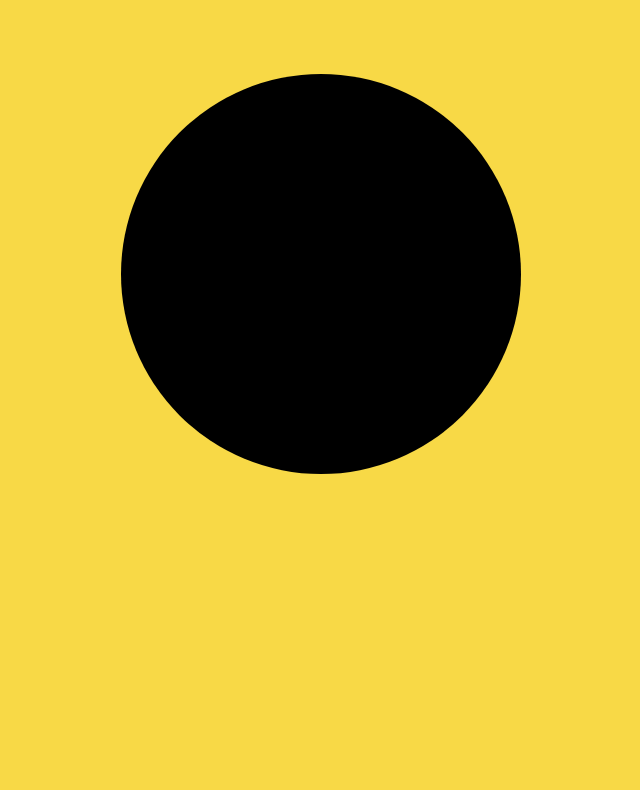
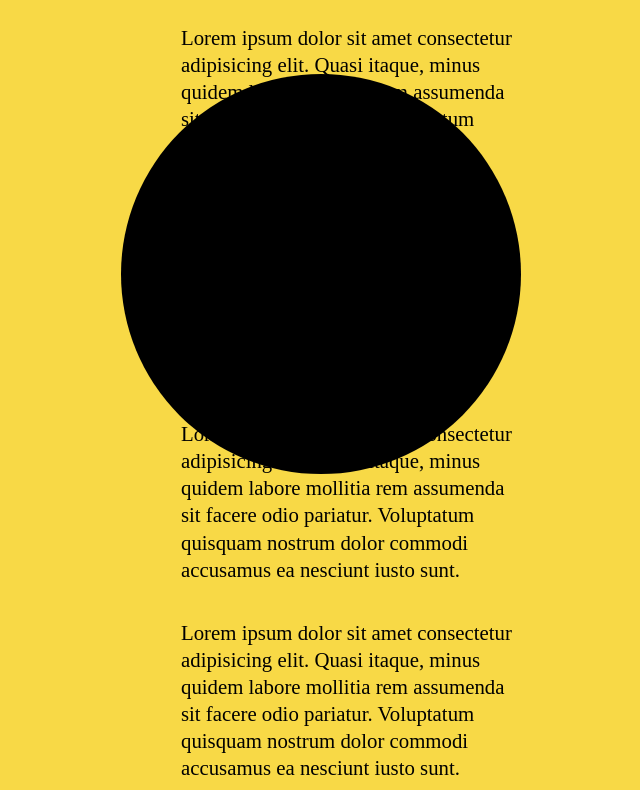
Before and after one commit to aylorbrown/burgerzen, a plain HTML site: page index.html in a window 1280 px wide. Shown: the part 126-916 px from the top of the page, without its empty margins (319-959 px from the left). Before the commit the page ends 800 px from the top, so only its background shows below. Drawn offline with Linux system fonts and the light colour scheme.

Commit message:
adds dummy text and css layout

```diff
--- a/index.html
+++ b/index.html
@@ -8,6 +8,30 @@
 </head>
 <body>
 
+    <div class="Texts js-texts">
+        <div class="Texts__content">
+            <div class="Text js-text">
+                        <h1 class="Title">Surf</h1>
+                        <p>
+                            Lorem ipsum dolor sit amet consectetur adipisicing elit. Quasi itaque, minus quidem labore mollitia rem assumenda sit facere odio pariatur. Voluptatum quisquam nostrum dolor commodi accusamus ea nesciunt iusto sunt.
+                        </p>
+                        <p>
+                            Lorem ipsum dolor sit amet consectetur adipisicing elit. Quasi itaque, minus quidem labore mollitia rem assumenda sit facere odio pariatur. Voluptatum quisquam nostrum dolor commodi accusamus ea nesciunt iusto sunt.
+                        </p>
+                        <p>
+                            Lorem ipsum dolor sit amet consectetur adipisicing elit. Quasi itaque, minus quidem labore mollitia rem assumenda sit facere odio pariatur. Voluptatum quisquam nostrum dolor commodi accusamus ea nesciunt iusto sunt.
+                        </p>
+                        <p>
+                            Lorem ipsum dolor sit amet consectetur adipisicing elit. Quasi itaque, minus quidem labore mollitia rem assumenda sit facere odio pariatur. Voluptatum quisquam nostrum dolor commodi accusamus ea nesciunt iusto sunt.
+                        </p>
+                        <p>
+                            Lorem ipsum dolor sit amet consectetur adipisicing elit. Quasi itaque, minus quidem labore mollitia rem assumenda sit facere odio pariatur. Voluptatum quisquam nostrum dolor commodi accusamus ea nesciunt iusto sunt.
+                        </p>
+
+            </div>
+        </div>
+    </div>
+
     <div class="circle-container">
         <div class="circle">
         </div>
--- a/style.css
+++ b/style.css
@@ -25,6 +25,35 @@
     margin: 0 0 36px 0;
   }
 
+  div.Texts {
+    width: 400px;
+    position: relative;
+    padding-bottom: 400px;
+    margin: 0 auto;
+    transition: width 500ms ease-in-out;
+  }
+
+  div.Texts__content {
+    display: flex;
+    width: 100%;
+    justify-content: center;
+    align-items: flex-start;
+  }
+
+  div.Text {
+    font-weight: 500;
+    font-size: 1.3em;
+    text-align: right;
+    margin-right: 0px;
+    line-height: 130%;
+    padding-bottom: 40px;
+  }
+
+  div.Text:last-child {
+    text-align: left;
+    margin-left: 60px;
+  }
+
   div.circle-container {
     display: flex;
     justify-content: center;
@@ -37,10 +66,15 @@
     height: 400px;
 
     position: absolute;
+    float: right;
     top: 50%;
     left: 50%;
     transform: translate(-50%, -50%);
     border-radius: 50%;
     z-index: 1;
 
+    shape-outside: circle(50% at 100% 50%) padding-box;
+    transition: width 500ms ease-in-out, height 500ms ease-in-out;
+
+
   }
```
